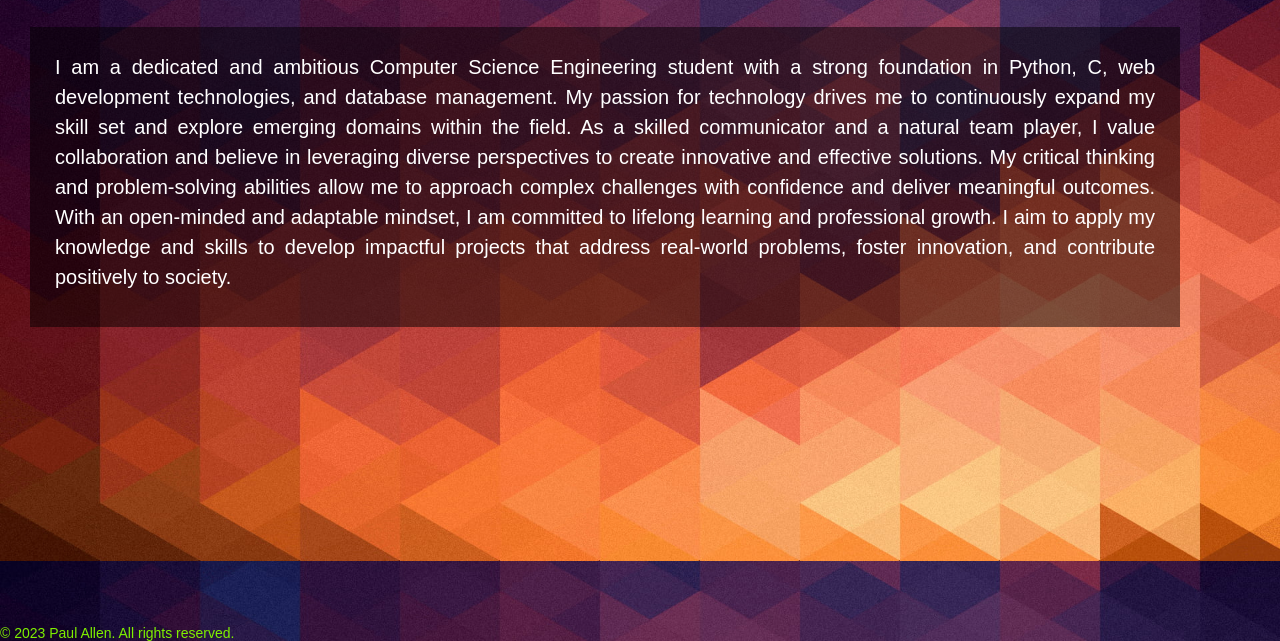
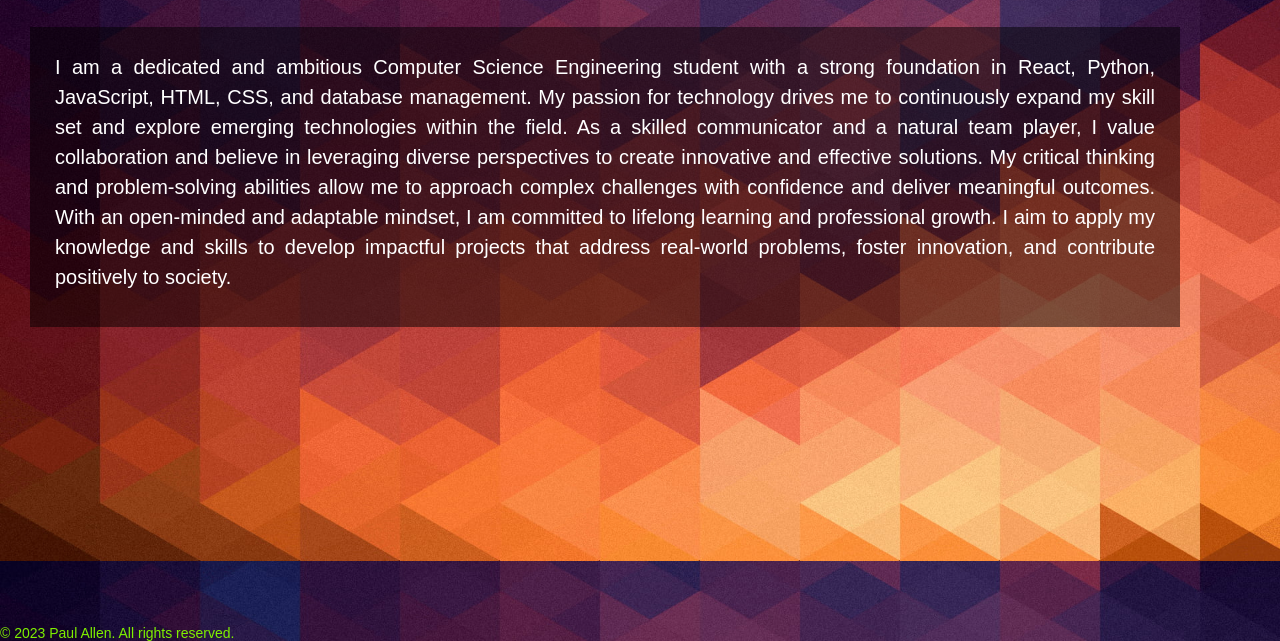
Before and after one commit to paulallen0830/paulallen0830.github.io, a plain HTML site: page about.html in a window 1280 px wide. Shown: the part 159-800 px from the top of the page. Drawn offline with Linux system fonts and the light colour scheme.

Commit message:
Update about.html

```diff
--- a/about.html
+++ b/about.html
@@ -20,8 +20,8 @@
         <div class="about-con2">
             <p>
                 I am a dedicated and ambitious Computer Science Engineering student with a strong foundation in
-                Python, C, web development technologies, and database management. My passion for technology drives
-                me to continuously expand my skill set and explore emerging domains within the field. As a skilled
+                React, Python, JavaScript, HTML, CSS, and database management. My passion for technology drives
+                me to continuously expand my skill set and explore emerging technologies within the field. As a skilled
                 communicator and a natural team player, I value collaboration and believe in leveraging diverse
                 perspectives to create innovative and effective solutions. My critical thinking and problem-solving
                 abilities allow me to approach complex challenges with confidence and deliver meaningful outcomes.
```
